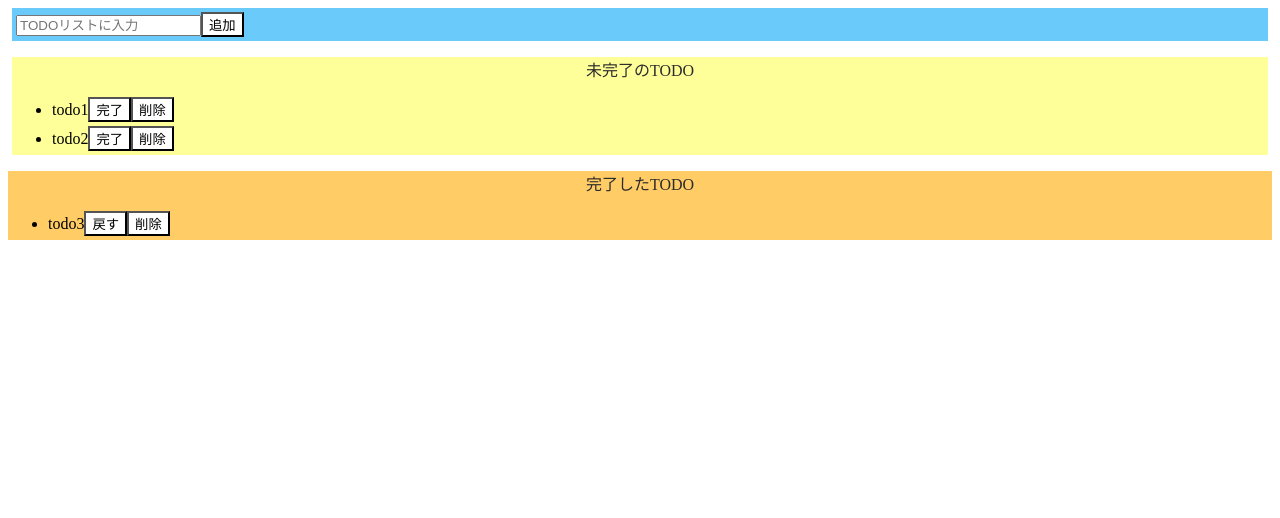
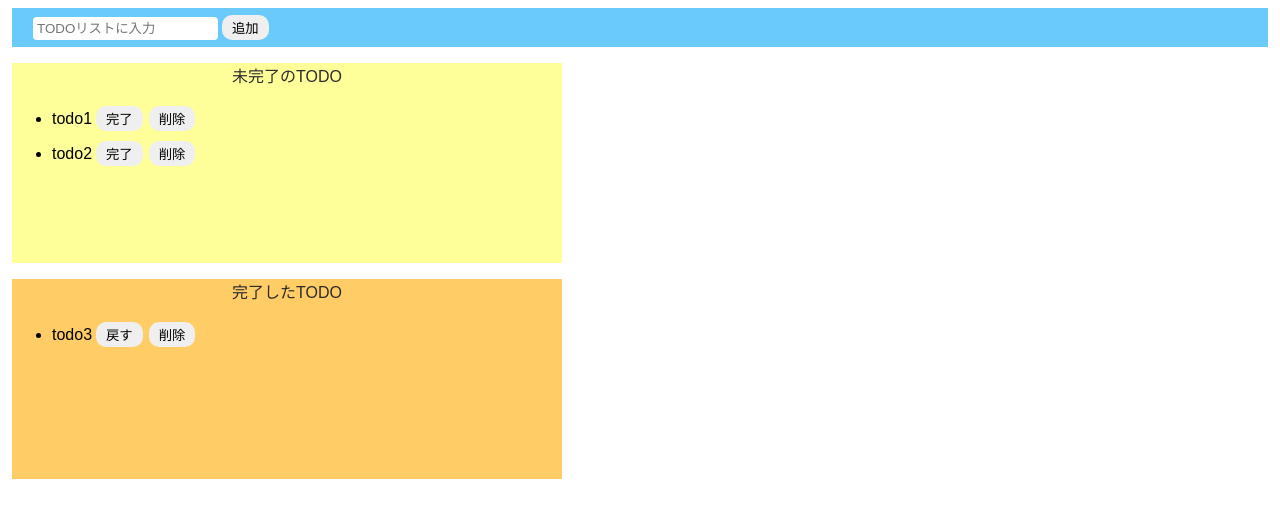
Before and after one commit to CreaterSEDre/TodoMakeMySelf, a React (Create React App) app: page / in a window 1280 px wide. Shown: the top 518 px of the page. Built offline with nearby package versions, Linux system fonts and the light colour scheme.

Commit message:
finished 20220227

```diff
--- a/src/styles.css
+++ b/src/styles.css
@@ -2,15 +2,21 @@
   background-color: #6acafa;
   padding: 4px 4px;
   margin: 4px;
+  padding-left: 20px;
 }
 
 .incomplete-area {
   background-color: #ffff99;
   margin: 4px;
+  width: 550px;
+  min-height: 200px;
 }
 
 .complete-area {
   background-color: #ffcc66;
+  margin: 4px;
+  width: 550px;
+  min-height: 200px;
 }
 
 .title {
@@ -18,13 +24,37 @@
   color: #2c2b2b;
 }
 
-button {
-  cursor: pointer;
-  background-color: #ffffff;
-}
-
 .list-row {
   display: flex;
   align-items: center;
   padding-bottom: 4px;
 }
+
+body {
+  font-family: sans-serif;
+}
+
+button {
+  border-radius: 10px;
+  border: none;
+  padding: 3px 10px;
+  margin: 3px;
+}
+
+button:hover {
+  cursor: pointer;
+  color: #fff;
+  background-color: #a55beb;
+}
+
+li {
+  margin-right: 1px;
+}
+
+input {
+  border-radius: 4px;
+  border: none;
+  outline: none;
+  padding: 4px;
+  margin: 1px;
+}
```
Also changed, not shown: 1 other file (tests, documents, lock files or other folders).
